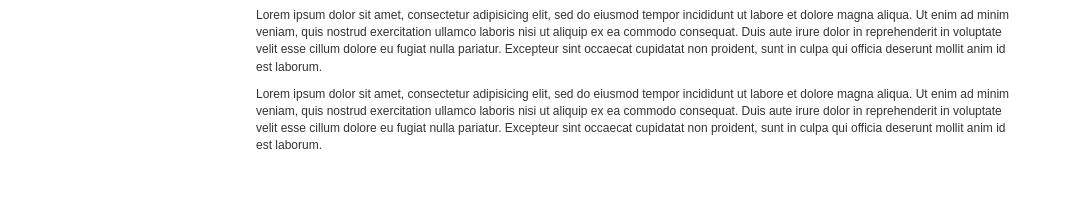
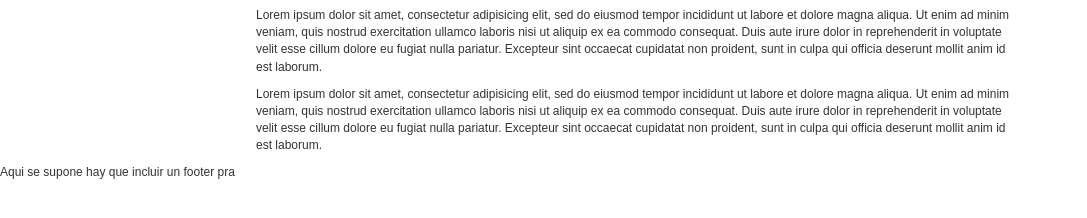
Before and after one commit to alejospina96/FormacionMedida, a plain HTML site: page index.html in a window 1280 px wide. Shown: the part 236-454 px from the top of the page, without its empty margins (0-1087 px from the left). Drawn offline with nearby package versions, Linux system fonts and the light colour scheme.

Commit message:
Update con footer
solo dice que hay que poner un footer pra

```diff
--- a/index.html
+++ b/index.html
@@ -225,5 +225,10 @@
   </article>
 </section>
 <!--Fin seccion contacto-->
+<!--Footer-->
+<footer>
+	Aqui se supone hay que incluir un footer pra
+</footer>
+<!--Fin footer-->
 </body>
 </html>
```
